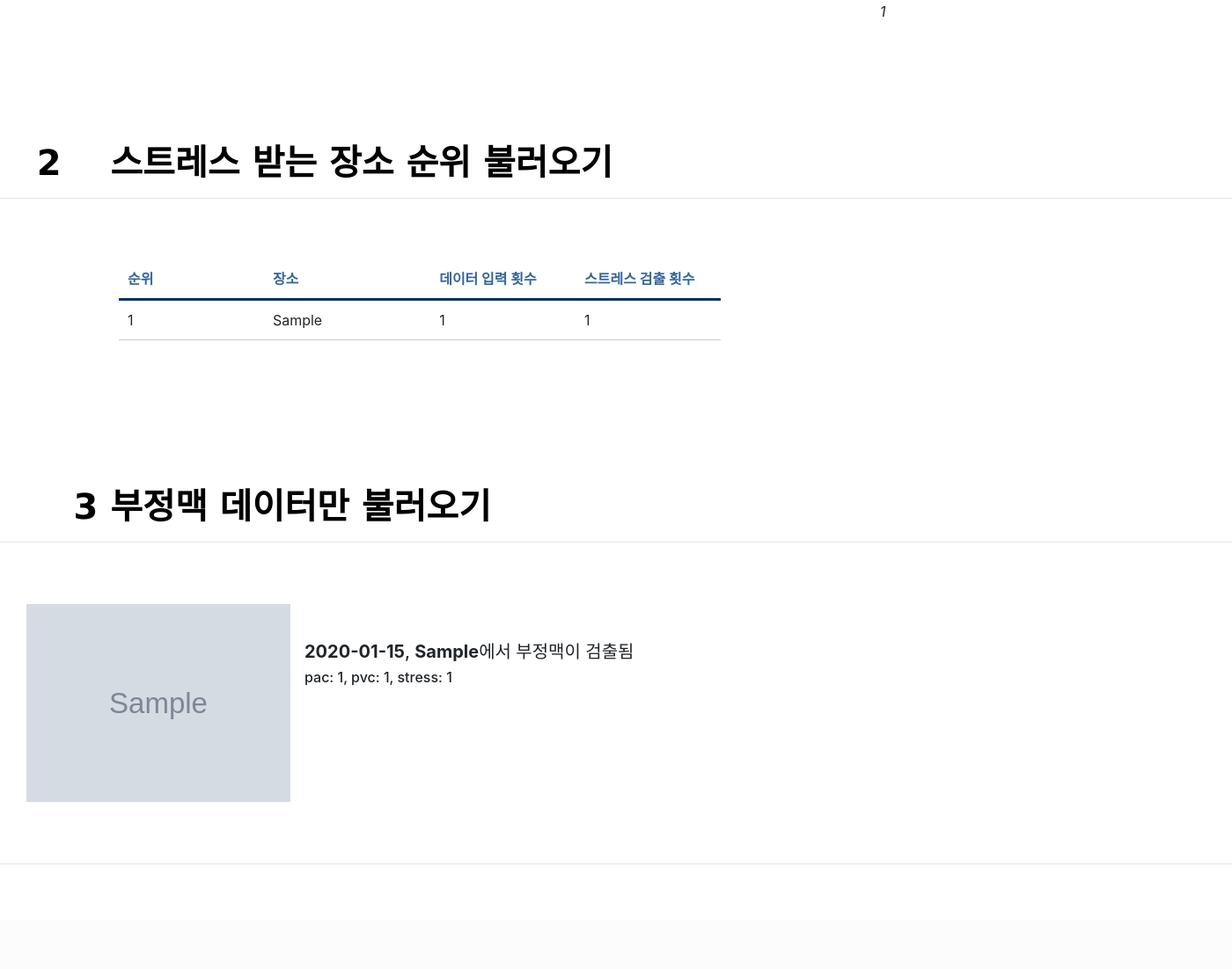
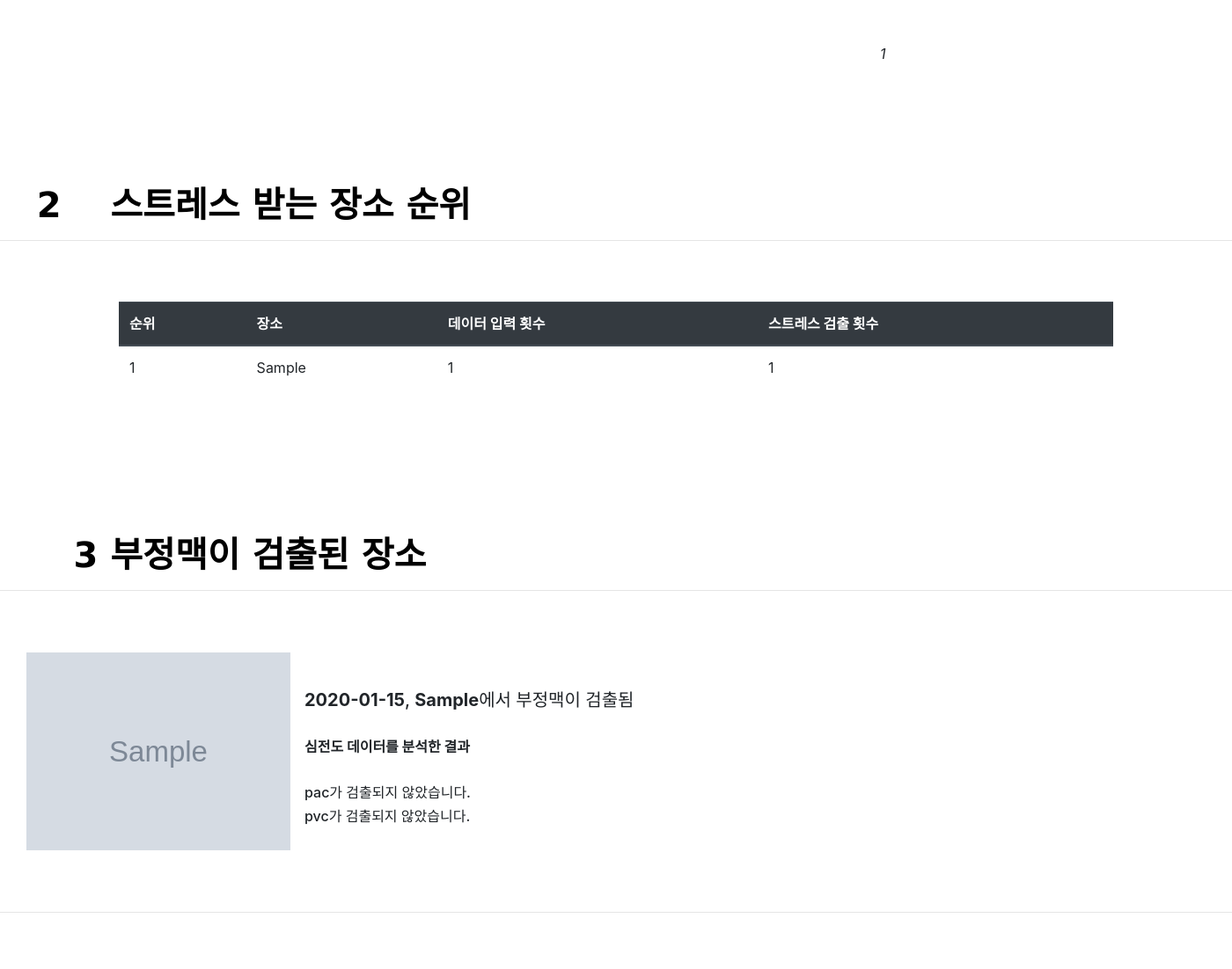
Before and after one commit to Team-Mongji-Capstone-2021-2/Backend-Flask, a Flask app: page /index in a window 1400 px wide. Shown: the part 1514-2616 px from the top of the page at 88% size. Before the commit the page ends 2497 px from the top, so only its background shows below. Run offline with Flask 2, Linux system fonts and the light colour scheme; a user stored in the database is signed in; tables that the repository leaves empty hold one stand-in row (values such as "Sample post"); grey boxes marked "Sample" are stand-in pictures; parts of the project's set-up code (start-up, migrations or seed data) failed here and were passed over; some libraries are stand-ins or nearby versions.

Commit message:
front단 edit

```diff
--- a/apps/controllers/users/controllers.py
+++ b/apps/controllers/users/controllers.py
@@ -74,13 +74,13 @@ def signout():
     return redirect(url_for('user.signin'))
 
 
-@app.route('/modify/<int:user_id>', methods=['GET','POST'])
+@app.route('/modify', methods=['GET','POST'])
 @signin_required
 def modify(user_id):
-    user = User.query.filter(User.id == user_id).first()
+    user = User.query.filter(User.id == current_user.id).first()
     if not user:
         abort(404)
-    return render_template('update.html', user=user)
+    return render_template('updateUser.html', user=user)
 
 
 @app.route('/user/<int:user_id>', methods=['PUT'])
--- a/templates/home.html
+++ b/templates/home.html
@@ -137,11 +137,14 @@
         </p></div>
         <div class="btn-group" role="toolbar" aria-label="Toolbar with button groups" style="height:35px; float:right; margin:5px;">
             <div class="btn-group mr-2" role="group" aria-label="First group">
-                <form action="/user/signout" method = "GET">
-                    <button type="submit" class="btn btn-secondary btn-sm" >로그아웃</button>
+                <form action="#" method = "GET">
+                    <button type="submit" class="btn btn-secondary btn-sm">회원정보 수정</button>
                 </form>
                 <form action="/index/create" method = "GET">
                     <button type="submit" class="btn btn-secondary btn-sm">데이터 추가</button>
+                </form>
+                <form action="/user/signout" method = "GET">
+                    <button type="submit" class="btn btn-secondary btn-sm" >로그아웃</button>
                 </form>
             </div>
         </div>
@@ -162,24 +165,24 @@
 
             <div class="wrapper">
                 {% if not datainfos1 %}
-                    <h2 class="text-center p-5"><a href="{{ url_for('index.create') }}">데이터가 없습니다. 데이터를 추가해주세요.</a></h2>
+                    <h2 class="text-center p-5"><a href="{{ url_for('index.create') }}">  아직 데이터가 없습니다. 데이터를 추가해주세요.</a></h2>
                 {% endif %}
                 {% for datainfo in datainfos1 %}
                 <div>
-                    <p id="ecg" class="left100">
+                    <p id="ecg" class="left50">
                         <img style="width:800px;" src="{{ datainfo.image }}">
                     </p>
                 </div>
 
                 <div class="left50" >
-                    <br><br>
-                    <div href="#"><a href="{{ url_for('index.create') }}"><img src="https://img.icons8.com/ios-glyphs/30/000000/add-database.png"/></a><a>  데이터 추가</a></div>
+                    <br><br><br>
+                    <div><a href="{{ url_for('index.create') }}"><img src="https://img.icons8.com/ios-glyphs/30/000000/add-database.png"/></a><a>  데이터 추가</a></div>
                     <div style="clear:both;"></div>
                     <hr align="left" color="black" style="width: 70%;" noshade>
                     <br>
                     <table class="type04" style="width: 70%" >
                         <tr><h4>측정 시각 : {{ datainfo.time }}</h4></tr><br>
-                        <tr><h3><strong>{{ datainfo.local }}</strong> 에서 측정한 ECG 데이터 결과 </h3></tr><br>
+                        <tr><h3><strong>{{ datainfo.local }}</strong> 에서 측정한 ECG 데이터 결과 </h3></tr><br><br>
                         <tr align="left">
                             <th width="15%">스트레스</th>
                             {% if datainfo.stressData %}
@@ -221,13 +224,16 @@
       <!--두번째 page-->
     <div>
         <ul>
-            <h1 class="font_white"> 1 <span class="page">2</span> 3 <span class="page">  스트레스 받는 장소 순위 불러오기</span></h1>
+            <h1 class="font_white"> 1 <span class="page">2</span> 3 <span class="page">  스트레스 받는 장소 순위</span></h1>
             <hr>
             <br><br>
                 <div class="container">
                     <div class="row">
-                        <table class="type09" style="width:60%; float:left; margin:5px;" >
-                        <thead>
+                        {% if not datainfos1 %}
+                            <h2 class="text-center p-5"><a href="{{ url_for('index.create') }}">  아직 데이터가 없습니다. 데이터를 추가해주세요.</a></h2>
+                        {% else %}
+                        <table class="table" style="width:150%; float:right; margin:5px;" >
+                        <thead class="thead-dark">
                             <tr align="left">
                                 <th>순위</th>
                                 <th>장소</th>
@@ -246,6 +252,7 @@
                             {% endfor %}
                         </tbody>
                         </table>
+                        {% endif %}
                 </div>
             </div>
         </ul>
@@ -257,19 +264,35 @@
      <br>
      <div>
          <ul>
-             <h1 class="font_white"> 1 2 <span class="page">3</span> <span class="page"> 부정맥 데이터만 불러오기</span></h1>
+             <h1 class="font_white"> 1 2 <span class="page">3</span> <span class="page"> 부정맥이 검출된 장소</span></h1>
              <hr><br>
+                {% if not datainfos1 %}
+                        <h2 class="text-center p-5"><a href="{{ url_for('index.create') }}">  아직 데이터가 없습니다. 데이터를 추가해주세요.</a></h2>
+                {% else %}
                 {% for datainfo in datainfos3 %}
                 <div class="media">
                     <img src="{{ datainfo.image }}" class="mr-3" alt="..." style="width:300px; float:left; margin:30px;" >
                     <div class="media-body">
                     <br><br><br>
-                      <h5 class="mt-0"><strong>{{ datainfo.time }}</strong>, <strong>{{ datainfo.local }}</strong>에서 부정맥이 검출됨</h5>
-                      <h6>pac: {{datainfo.pac}}, pvc: {{datainfo.pvc}}, stress: {{datainfo.stressData}}</h6>
+                      <h5 class="mt-0"><strong>{{ datainfo.time }}</strong>, <strong>{{ datainfo.local }}</strong>에서 부정맥이 검출됨</h5><br>
+                      <h6><strong>심전도 데이터를 분석한 결과</strong></h6><br>
+                      {% if datainfo.pac %}
+                        <h6>pac가 검출되지 않았습니다.</h6>
+                      {% else %}
+                        <h6>pac가 검출되었습니다.</h6>
+                      {% endif %}
+
+                      {% if datainfo.pvc %}
+                        <h6>pvc가 검출되지 않았습니다.</h6>
+                      {% else %}
+                        <h6>pvc가 검출되었습니다.</h6>
+                      {% endif %}
+
                     </div>
                 </div>
                 <div style="clear:both;"></div><br><hr>
                 {% endfor %}
+                {% endif %}
                  </div>
              </div>
          </ul>
--- a/templates/login.html
+++ b/templates/login.html
@@ -12,7 +12,8 @@
           <div class="card-body text-center pb-0">
             <img src="https://img.icons8.com/material-outlined/48/000000/heart-with-pulse.png" width="70" height="70">
             <h4 class="mt-2">ECG 실시간 부정맥 검출 & 공간에 따른 스트레스 분석</h4>
-            <h5 class="mt-2">로그인</h5>
+            <br>
+            <h5 class="mt-2">LOGIN</h5>
 
             <form action="/user/signin" method="POST">
                 {{ form.hidden_tag() }}
@@ -29,7 +30,7 @@
                   </div>
                 </div>
                 <button type="submit" class="btn btn-primary btn-block">로그인</button>
-            </form>
+            </form><br>
             <a href="/user/signup" class="text-left"><p class="small">회원가입</p></a>
           </div>
         </div>
```
Also changed, not shown: templates/create.html (+4 -4 lines), templates/register.html (+4 -4 lines).
